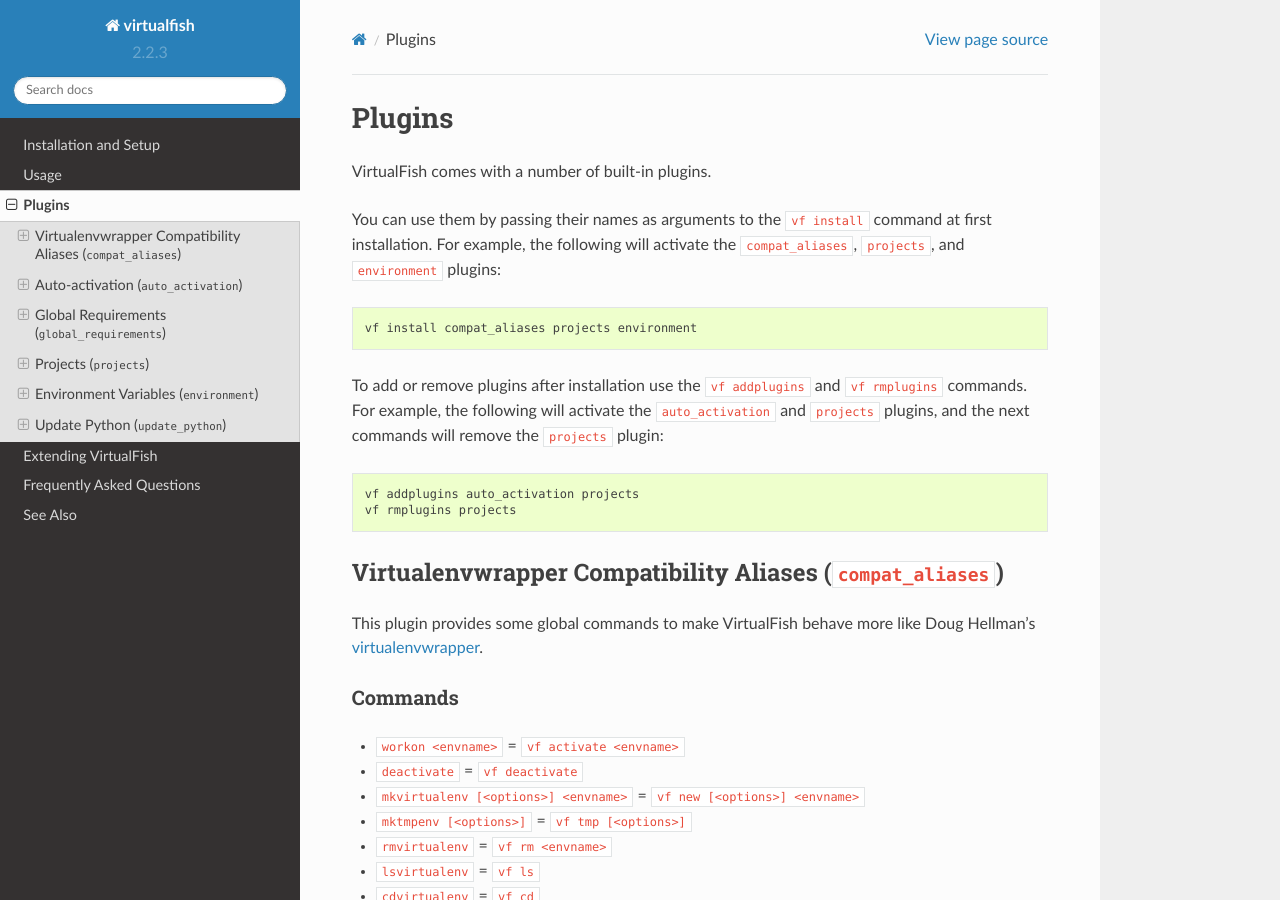
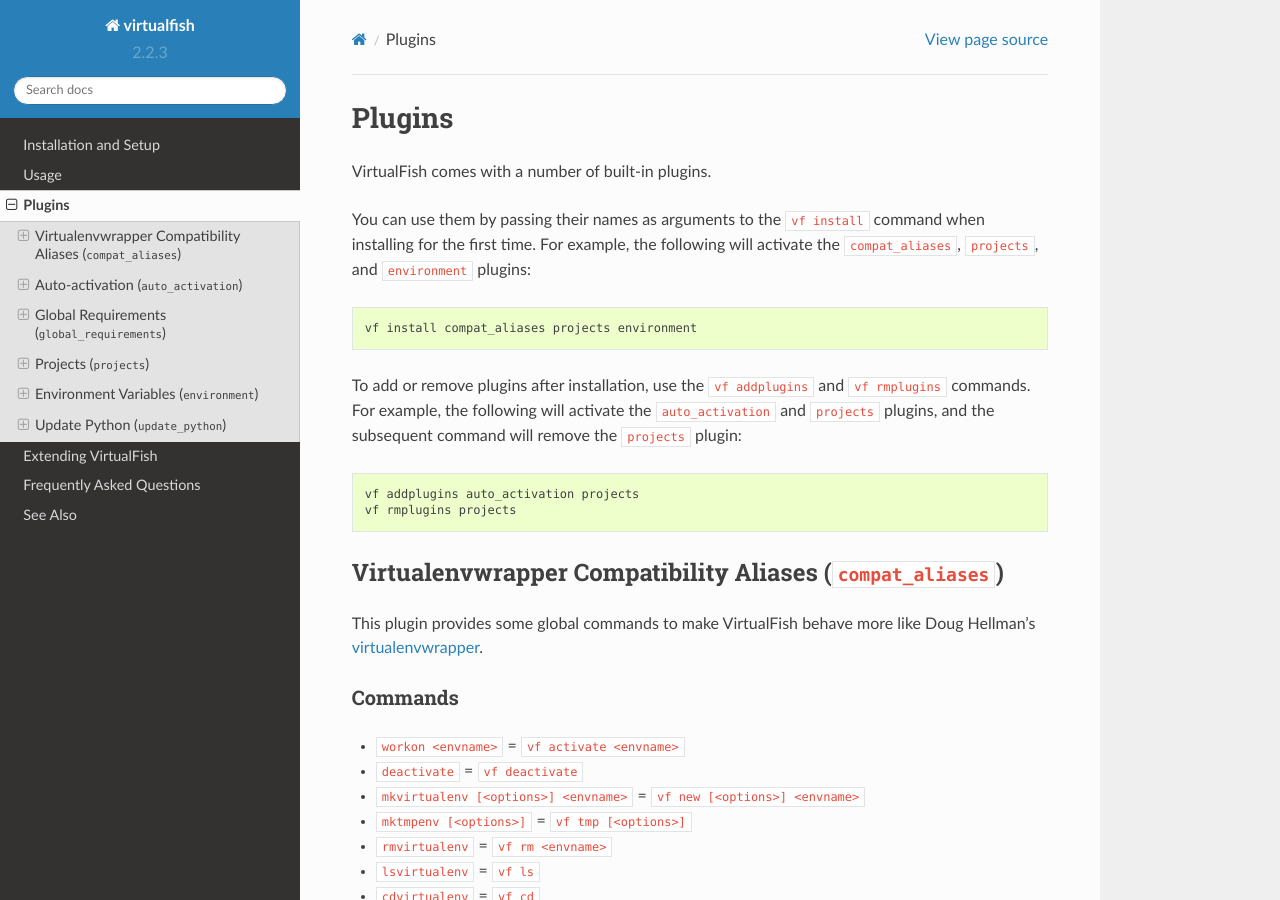
Before and after one commit to justinmayer/virtualfish, a Sphinx documentation site: the page built from docs/plugins.rst, in a window 1280 px wide and 900 px high. Built offline with Sphinx 7.4.7 and the Read the Docs theme 2.0.0, drawn with Linux system fonts in a browser that asks for light colours.

Commit message:
Fix small documentation changes

```diff
--- a/docs/plugins.rst
+++ b/docs/plugins.rst
@@ -4,15 +4,15 @@
 VirtualFish comes with a number of built-in plugins.
 
 You can use them by passing their names as arguments to the ``vf install``
-command at first installation. For example, the following will activate the ``compat_aliases``,
-``projects``, and ``environment`` plugins::
+command when installing for the first time. For example, the following will
+activate the ``compat_aliases``, ``projects``, and ``environment`` plugins::
 
     vf install compat_aliases projects environment
 
-To add or remove plugins after installation use the ``vf addplugins`` and
+To add or remove plugins after installation, use the ``vf addplugins`` and
 ``vf rmplugins`` commands. For example, the following will activate the
-``auto_activation`` and ``projects`` plugins, and the next commands will remove
-the ``projects`` plugin::
+``auto_activation`` and ``projects`` plugins, and the subsequent command
+will remove the ``projects`` plugin::
 
     vf addplugins auto_activation projects
     vf rmplugins projects
```
